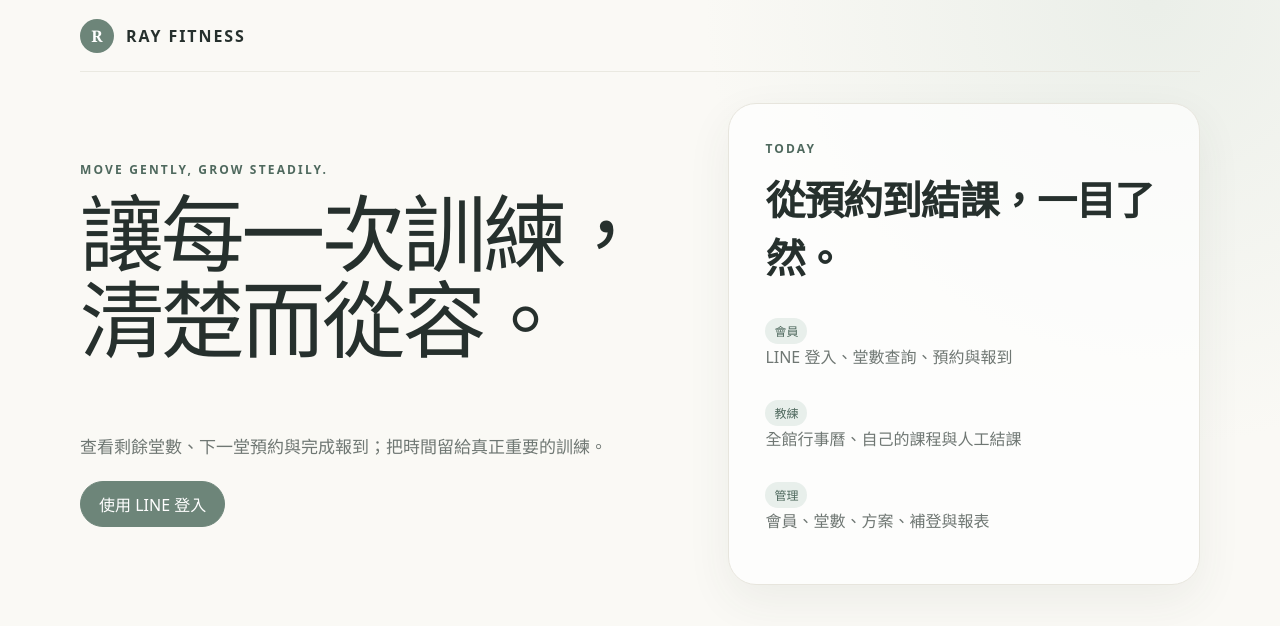
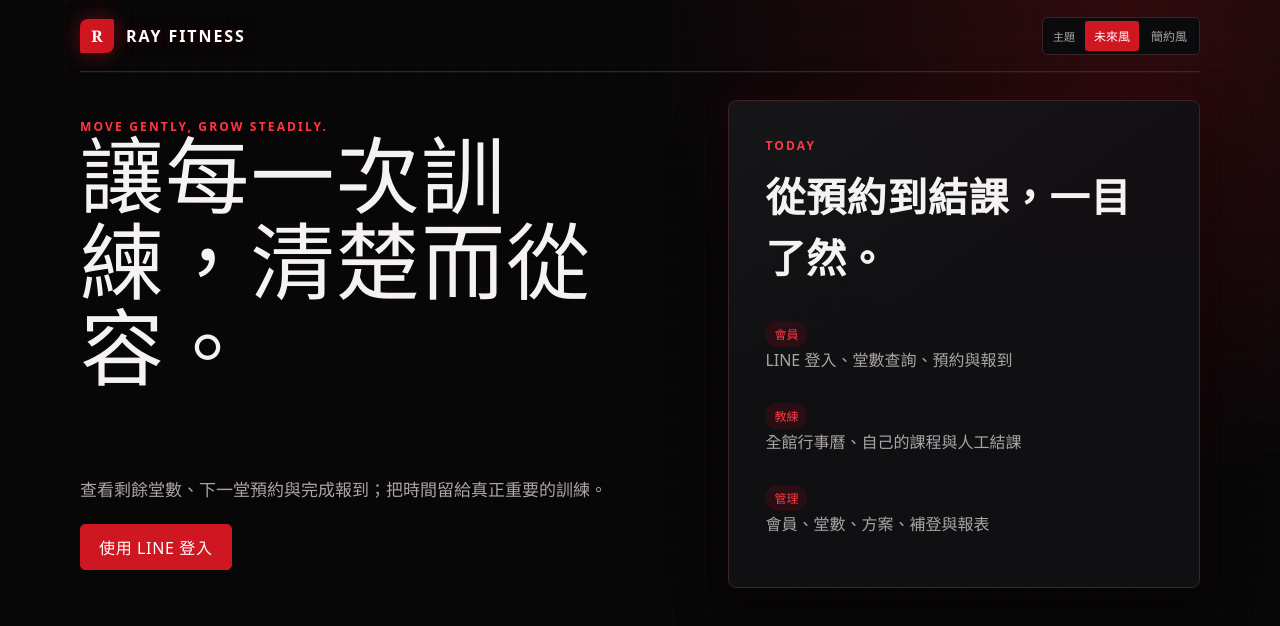
Before and after one commit to ap93505/gym-app, a Next.js app: page / in a window 1280 px wide. Shown: the top 626 px of the page. Built offline with nearby package versions, Linux system fonts and the light colour scheme; no server answers.

Commit message:
feat: 新增主題切換器組件以支持未來風與簡約風主題

```diff
--- a/src/app/globals.css
+++ b/src/app/globals.css
@@ -1,4 +1,51 @@
-:root {
+:root,
+html[data-theme="future"] {
+  color-scheme: dark;
+  --ink: #f5f2f3;
+  --muted: #aaa4a6;
+  --paper: #070708;
+  --surface: #111114;
+  --line: #3a2428;
+  --accent: #cf1722;
+  --accent-dark: #ff3742;
+  --accent-soft: #2b0e13;
+  --danger: #ff3b45;
+  --warning: #ffb54d;
+  --on-accent: #ffffff;
+  --body-glow: rgba(207, 23, 34, .2);
+  --glass: rgba(17, 17, 20, .9);
+  --input-bg: #0b0b0d;
+  --row-bg: #101013;
+  --nav-bg: rgba(12, 12, 14, .98);
+  --modal-header-bg: rgba(12, 12, 14, .97);
+  --backdrop: rgba(0, 0, 0, .76);
+  --chart-grid: rgba(255, 255, 255, .09);
+  --shadow: 0 18px 54px rgba(0, 0, 0, .48), 0 0 28px rgba(207, 23, 34, .08);
+  --card-shadow: 0 10px 34px rgba(0, 0, 0, .38);
+  --error-bg: #351014;
+  --gray-bg: #222226;
+  --gray-text: #c5c2c3;
+  --warn-bg: #35240d;
+  --scheduled-bg: #0b2736;
+  --scheduled-text: #79d1ff;
+  --checked-bg: #35240d;
+  --checked-text: #ffc766;
+  --completed-bg: #14251e;
+  --completed-text: #91c8ad;
+  --not-completed-bg: #351014;
+  --not-completed-text: #ff8790;
+  --cancelled-bg: #261b2a;
+  --cancelled-text: #d1a9df;
+  --credit-total-bg: #261b2a;
+  --credit-total-text: #d1a9df;
+  --credit-reserved-bg: #35240d;
+  --credit-reserved-text: #ffc766;
+  --credit-available-bg: #0b2736;
+  --credit-available-text: #79d1ff;
+}
+
+html[data-theme="minimal"] {
+  color-scheme: light;
   --ink: #26302d;
   --muted: #6f7773;
   --paper: #faf9f5;
@@ -9,7 +56,37 @@
   --accent-soft: #e8efeb;
   --danger: #a45151;
   --warning: #9a743d;
-  --shadow: 0 16px 45px rgba(55, 64, 60, 0.07);
+  --on-accent: #ffffff;
+  --body-glow: rgba(205, 219, 209, .34);
+  --glass: rgba(255, 255, 255, .72);
+  --input-bg: #ffffff;
+  --row-bg: #ffffff;
+  --nav-bg: rgba(255, 255, 255, .98);
+  --modal-header-bg: rgba(255, 255, 255, .96);
+  --backdrop: rgba(24, 31, 28, .48);
+  --chart-grid: rgba(231, 229, 221, .65);
+  --shadow: 0 16px 45px rgba(55, 64, 60, .07);
+  --card-shadow: 0 8px 30px rgba(55, 64, 60, .04);
+  --error-bg: #f8eaea;
+  --gray-bg: #ececea;
+  --gray-text: #686c69;
+  --warn-bg: #f7edda;
+  --scheduled-bg: #e2f0f8;
+  --scheduled-text: #326d8c;
+  --checked-bg: #fff0cf;
+  --checked-text: #8d641d;
+  --completed-bg: #e4ece8;
+  --completed-text: #52665e;
+  --not-completed-bg: #fae2e2;
+  --not-completed-text: #a73f3f;
+  --cancelled-bg: #eee7f1;
+  --cancelled-text: #6e5578;
+  --credit-total-bg: #eee7f1;
+  --credit-total-text: #6e5578;
+  --credit-reserved-bg: #fff0cf;
+  --credit-reserved-text: #8d641d;
+  --credit-available-bg: #e2f0f8;
+  --credit-available-text: #326d8c;
 }
 
 * { box-sizing: border-box; }
@@ -19,7 +96,7 @@ body {
   min-height: 100vh;
   font-family: "Noto Sans TC", "Yu Gothic", "PingFang TC", system-ui, sans-serif;
   background:
-    radial-gradient(circle at 90% 0%, rgba(205, 219, 209, .34), transparent 28rem),
+    radial-gradient(circle at 90% 0%, var(--body-glow), transparent 28rem),
     var(--paper);
   overflow-x: hidden;
 }
@@ -30,12 +107,12 @@ button { cursor: pointer; }
 .shell { width: min(1120px, calc(100% - 32px)); margin: 0 auto; }
 .site-header {
   min-height: 72px; display: flex; align-items: center; justify-content: space-between;
-  gap: 16px; border-bottom: 1px solid rgba(231, 229, 221, .8);
+  gap: 16px; border-bottom: 1px solid var(--line);
 }
 .brand { display: flex; align-items: center; gap: 12px; letter-spacing: .12em; font-weight: 700; }
 .brand-mark {
   width: 34px; height: 34px; display: grid; place-items: center; border-radius: 50%;
-  color: white; background: var(--accent); font-family: Georgia, serif; letter-spacing: 0;
+  color: var(--on-accent); background: var(--accent); font-family: Georgia, serif; letter-spacing: 0;
 }
 .staff-nav-row { position: relative; z-index: 20; display: flex; align-items: center; justify-content: flex-end; margin-left: auto; }
 .responsive-nav { position: relative; }
@@ -43,9 +120,14 @@ button { cursor: pointer; }
 .nav-menu a { padding: 9px 11px; border-radius: 999px; color: var(--muted); font-size: 14px; }
 .nav-menu a:hover { background: var(--accent-soft); color: var(--ink); }
 .nav-label { position: relative; display: inline-flex; align-items: center; }
-.nav-dot { position: absolute; width: 8px; height: 8px; right: -8px; top: -4px; border-radius: 50%; background: #d83f3f; box-shadow: 0 0 0 2px white; }
-.nav-toggle { display: none; width: 44px; height: 44px; padding: 11px; border: 1px solid var(--line); border-radius: 12px; background: white; }
+.nav-dot { position: absolute; width: 8px; height: 8px; right: -8px; top: -4px; border-radius: 50%; background: #ff3742; box-shadow: 0 0 0 2px var(--surface); }
+.nav-toggle { display: none; width: 44px; height: 44px; padding: 11px; border: 1px solid var(--line); border-radius: 12px; background: var(--surface); }
 .nav-toggle span { display: block; height: 2px; margin: 4px 0; border-radius: 2px; background: var(--ink); }
+.theme-nav-item { display: inline-flex; align-items: center; gap: 3px; padding: 3px; border: 1px solid var(--line); border-radius: 999px; background: var(--input-bg); }
+.theme-nav-label { padding: 0 7px; color: var(--muted); font-size: 11px; }
+.theme-option { min-height: 30px; padding: 5px 9px; border: 0; border-radius: 999px; background: transparent; color: var(--muted); font-size: 12px; }
+.theme-option[aria-pressed="true"] { background: var(--accent); color: var(--on-accent); }
+.theme-option:hover { color: var(--ink); }
 .main { padding: 48px 0 72px; }
 .hero { min-height: 68vh; display: grid; grid-template-columns: 1.1fr .9fr; align-items: center; gap: 72px; }
 .eyebrow { color: var(--accent-dark); letter-spacing: .18em; text-transform: uppercase; font-size: 12px; font-weight: 700; }
@@ -54,10 +136,10 @@ h1 { font-family: Georgia, "Noto Serif TC", serif; font-size: clamp(42px, 7vw, 8
 h2 { font-size: clamp(26px, 4vw, 40px); font-weight: 600; letter-spacing: -.03em; }
 h3 { font-size: 18px; }
 .lead { max-width: 570px; color: var(--muted); font-size: 17px; line-height: 1.9; }
-.hero-card { padding: 36px; border: 1px solid var(--line); border-radius: 28px; background: rgba(255,255,255,.72); box-shadow: var(--shadow); }
+.hero-card { padding: 36px; border: 1px solid var(--line); border-radius: 28px; background: var(--glass); box-shadow: var(--shadow); }
 .button {
   min-height: 44px; display: inline-flex; align-items: center; justify-content: center; gap: 8px;
-  padding: 10px 18px; border: 1px solid var(--accent); border-radius: 999px; background: var(--accent); color: white;
+  padding: 10px 18px; border: 1px solid var(--accent); border-radius: 999px; background: var(--accent); color: var(--on-accent);
 }
 .button:hover { background: var(--accent-dark); }
 .button.secondary { background: transparent; color: var(--accent-dark); }
@@ -68,7 +150,7 @@ h3 { font-size: 18px; }
 .form-actions { display: flex; flex-wrap: wrap; justify-content: flex-end; gap: 10px; align-items: center; }
 .modal-body .actions { justify-content: flex-end; }
 .grid { display: grid; grid-template-columns: repeat(12, 1fr); gap: 18px; }
-.card { min-width: 0; background: var(--surface); border: 1px solid var(--line); border-radius: 18px; padding: 24px; box-shadow: 0 8px 30px rgba(55,64,60,.04); }
+.card { min-width: 0; background: var(--surface); border: 1px solid var(--line); border-radius: 18px; padding: 24px; box-shadow: var(--card-shadow); }
 .card.span-3 { grid-column: span 3; }
 .card.span-4 { grid-column: span 4; }
 .card.span-6 { grid-column: span 6; }
@@ -81,39 +163,40 @@ h3 { font-size: 18px; }
 .page-heading h1 { font-family: inherit; font-size: 36px; font-weight: 600; letter-spacing: -.03em; margin-bottom: 4px; }
 .field { display: flex; flex-flow: column; gap: 8px; }
 .field label { font-size: 13px; color: var(--muted); }
+.field-hint { font-size: 12px; }
 .input {
   width: 100%; min-height: 44px; border: 1px solid var(--line); border-radius: 10px;
-  padding: 10px 12px; background: white; color: var(--ink); outline: none;
+  padding: 10px 12px; background: var(--input-bg); color: var(--ink); outline: none;
 }
 .input:focus { border-color: var(--accent); box-shadow: 0 0 0 3px var(--accent-soft); }
 textarea.input { min-height: 88px; resize: vertical; }
 .form-grid { display: grid; grid-template-columns: repeat(2, minmax(0, 1fr)); gap: 16px; margin-bottom: 10px; }
 .notice { padding: 12px 14px; border-radius: 10px; background: var(--accent-soft); color: var(--accent-dark); }
-.notice.error { background: #f8eaea; color: var(--danger); }
+.notice.error { background: var(--error-bg); color: var(--danger); }
 .badge { display: inline-flex; padding: 4px 9px; border-radius: 999px; background: var(--accent-soft); color: var(--accent-dark); font-size: 12px; }
-.badge.gray { background: #ececea; color: #686c69; }
-.badge.warn { background: #f7edda; color: var(--warning); }
-.badge.status-scheduled { background: #e2f0f8; color: #326d8c; }
-.badge.status-checked_in { background: #fff0cf; color: #8d641d; }
-.badge.status-completed { background: #e4ece8; color: #52665e; }
-.badge.status-not_completed { background: #fae2e2; color: #a73f3f; }
-.badge.status-cancelled { background: #eee7f1; color: #6e5578; }
+.badge.gray { background: var(--gray-bg); color: var(--gray-text); }
+.badge.warn { background: var(--warn-bg); color: var(--warning); }
+.badge.status-scheduled { background: var(--scheduled-bg); color: var(--scheduled-text); }
+.badge.status-checked_in { background: var(--checked-bg); color: var(--checked-text); }
+.badge.status-completed { background: var(--completed-bg); color: var(--completed-text); }
+.badge.status-not_completed { background: var(--not-completed-bg); color: var(--not-completed-text); }
+.badge.status-cancelled { background: var(--cancelled-bg); color: var(--cancelled-text); }
 .credit-badges, .role-badges { display: flex; flex-wrap: wrap; gap: 7px; }
 .role-badges { margin: 16px 0; }
-.badge.credit-total { background: #eee7f1; color: #6e5578; }
-.badge.credit-reserved { background: #fff0cf; color: #8d641d; }
-.badge.credit-available { background: #e2f0f8; color: #326d8c; }
+.badge.credit-total { background: var(--credit-total-bg); color: var(--credit-total-text); }
+.badge.credit-reserved { background: var(--credit-reserved-bg); color: var(--credit-reserved-text); }
+.badge.credit-available { background: var(--credit-available-bg); color: var(--credit-available-text); }
 .table-wrap { overflow-x: auto; }
 table { width: 100%; border-collapse: collapse; }
 th, td { padding: 13px 10px; border-bottom: 1px solid var(--line); text-align: left; vertical-align: middle; }
 th { color: var(--muted); font-size: 12px; font-weight: 600; }
 .session-list { display: grid; gap: 10px; }
-.session-row { display: grid; grid-template-columns: 150px 1fr auto; gap: 18px; align-items: center; padding: 16px; border: 1px solid var(--line); border-radius: 14px; background: white; }
+.session-row { display: grid; grid-template-columns: 150px 1fr auto; gap: 18px; align-items: center; padding: 16px; border: 1px solid var(--line); border-radius: 14px; background: var(--row-bg); }
 .session-row.status-completed, .session-row.status-cancelled, .session-row.status-not_completed { opacity: .7; }
 
 .modal-backdrop {
   position: fixed; inset: 0; z-index: 100; display: grid; place-items: center;
-  padding: 18px; background: rgba(24, 31, 28, .48); backdrop-filter: blur(4px);
+  padding: 18px; background: var(--backdrop); backdrop-filter: blur(4px);
 }
 .modal-panel {
   width: min(560px, 100%); max-height: calc(100vh - 36px); overflow: auto;
@@ -122,7 +205,7 @@ th { color: var(--muted); font-size: 12px; font-weight: 600; }
 .modal-panel.wide { width: min(820px, 100%); }
 .modal-header {
   position: sticky; top: 0; z-index: 1; display: flex; align-items: center; justify-content: space-between;
-  padding: 20px 22px; border-bottom: 1px solid var(--line); background: rgba(255,255,255,.96);
+  padding: 20px 22px; border-bottom: 1px solid var(--line); background: var(--modal-header-bg);
 }
 .modal-header h2 { margin: 0; font-size: 22px; }
 .modal-body { padding: 22px; }
@@ -138,7 +221,7 @@ th { color: var(--muted); font-size: 12px; font-weight: 600; }
 }
 .draggable-pair:active { cursor: grabbing; }
 .calendar-card { min-width: 0; }
-.fc { --fc-border-color: var(--line); --fc-button-bg-color: var(--accent); --fc-button-border-color: var(--accent); --fc-button-hover-bg-color: var(--accent-dark); --fc-button-hover-border-color: var(--accent-dark); }
+.fc { --fc-page-bg-color: var(--surface); --fc-neutral-bg-color: var(--accent-soft); --fc-border-color: var(--line); --fc-button-bg-color: var(--accent); --fc-button-border-color: var(--accent); --fc-button-hover-bg-color: var(--accent-dark); --fc-button-hover-border-color: var(--accent-dark); --fc-button-active-bg-color: var(--accent-dark); --fc-button-active-border-color: var(--accent-dark); --fc-list-event-hover-bg-color: var(--accent-soft); }
 .fc .fc-toolbar-title { font-size: 20px; }
 .fc .fc-timegrid-slot { height: 3.6em; }
 .fc .fc-event { border-color: var(--accent); border-width: 0.5px; border-style: solid; border-radius: 7px; padding: 2px 4px; cursor: pointer; }
@@ -162,7 +245,7 @@ th { color: var(--muted); font-size: 12px; font-weight: 600; }
 .stacked-chart { min-height: 280px; display: flex; align-items: stretch; gap: 20px; overflow-x: auto; padding: 18px 8px 4px; border-bottom: 1px solid var(--line); }
 .chart-column { flex: 1 0 76px; min-width: 76px; display: grid; grid-template-rows: 22px 210px auto; gap: 7px; text-align: center; }
 .chart-value { color: var(--muted); font-size: 12px; }
-.chart-track { display: flex; align-items: end; justify-content: center; border-bottom: 1px solid var(--line); background: repeating-linear-gradient(to top, transparent 0, transparent 51px, rgba(231,229,221,.65) 52px); }
+.chart-track { display: flex; align-items: end; justify-content: center; border-bottom: 1px solid var(--line); background: repeating-linear-gradient(to top, transparent 0, transparent 51px, var(--chart-grid) 52px); }
 .chart-stack { width: min(48px, 70%); min-height: 2px; display: flex; flex-direction: column-reverse; overflow: hidden; border-radius: 7px 7px 0 0; }
 .chart-segment { min-height: 0; }
 .chart-segment.completed { background: #71817a; }
@@ -172,17 +255,58 @@ th { color: var(--muted); font-size: 12px; font-weight: 600; }
 .report-total { background: var(--accent-soft); }
 .report-total td { border-bottom: 0; }
 
+html[data-theme="future"] body {
+  background:
+    linear-gradient(rgba(207, 23, 34, .035) 1px, transparent 1px),
+    linear-gradient(90deg, rgba(207, 23, 34, .035) 1px, transparent 1px),
+    radial-gradient(circle at 88% 2%, var(--body-glow), transparent 30rem),
+    var(--paper);
+  background-size: 32px 32px, 32px 32px, auto, auto;
+}
+html[data-theme="future"] .site-header { border-bottom-color: rgba(207, 23, 34, .48); box-shadow: 0 1px 0 rgba(255, 255, 255, .03); }
+html[data-theme="future"] .brand { color: #fff; text-shadow: 0 0 18px rgba(207, 23, 34, .34); }
+html[data-theme="future"] .brand-mark { border-radius: 8px 2px 8px 2px; box-shadow: 0 0 20px rgba(207, 23, 34, .48); }
+html[data-theme="future"] h1,
+html[data-theme="future"] h2,
+html[data-theme="future"] h3 { font-family: "Arial Narrow", "Noto Sans TC", "Yu Gothic", sans-serif; letter-spacing: .015em; }
+html[data-theme="future"] .page-heading h1 { color: #fff; text-shadow: 0 0 24px rgba(207, 23, 34, .3); }
+html[data-theme="future"] .metric { color: #fff; text-shadow: 0 0 22px rgba(207, 23, 34, .45); }
+html[data-theme="future"] .card,
+html[data-theme="future"] .hero-card,
+html[data-theme="future"] .modal-panel { border-radius: 8px; background-image: linear-gradient(145deg, rgba(255,255,255,.025), transparent 42%); }
+html[data-theme="future"] .card:hover { border-color: rgba(207, 23, 34, .5); }
+html[data-theme="future"] .button { border-radius: 5px; letter-spacing: .04em; }
+html[data-theme="future"] .button.secondary { border-color: #6f1b22; }
+html[data-theme="future"] .input { border-radius: 4px; }
+html[data-theme="future"] .nav-menu a { border-radius: 4px; }
+html[data-theme="future"] .nav-menu a:hover { box-shadow: inset 3px 0 0 var(--accent); }
+html[data-theme="future"] .theme-nav-item { border-radius: 5px; }
+html[data-theme="future"] .theme-option { border-radius: 3px; }
+html[data-theme="future"] .draggable-pair { border-color: var(--accent); box-shadow: inset 3px 0 0 var(--accent); }
+html[data-theme="future"] tbody tr:hover { background: rgba(207, 23, 34, .045); }
+html[data-theme="future"] .fc .fc-toolbar-title { color: #fff; text-shadow: 0 0 16px rgba(207, 23, 34, .32); }
+html[data-theme="future"] .fc .fc-scrollgrid { background: rgba(8, 8, 10, .58); }
+html[data-theme="future"] .fc .fc-col-header-cell { background: rgba(207, 23, 34, .08); }
+
 @media (max-width: 980px) {
   .staff-nav-row { min-height: 0; height: auto; margin-left: auto; }
   .nav-toggle { display: block; }
   .nav-menu {
     position: absolute; z-index: 30; right: 0; top: calc(100% + 8px); width: min(280px, calc(100vw - 24px));
-    display: none; padding: 10px; border: 1px solid var(--line); border-radius: 16px; background: rgba(255,255,255,.98);
+    display: none; padding: 10px; border: 1px solid var(--line); border-radius: 16px; background: var(--nav-bg);
     box-shadow: var(--shadow);
   }
   .nav-menu.is-open { display: grid; }
+  .nav-menu.public-theme-nav {
+    position: static; width: auto; display: flex; padding: 0; border: 0;
+    background: transparent; box-shadow: none;
+  }
+  .public-theme-nav .theme-nav-item { width: auto; }
+  .public-theme-nav .theme-nav-label { display: none; }
   .nav-menu a { width: 100%; padding: 12px 14px; }
   .nav-menu form, .nav-menu form .button { width: 100%; }
+  .theme-nav-item { width: 100%; justify-content: flex-end; }
+  .theme-nav-label { margin-right: auto; }
 }
 
 @media (max-width: 760px) {
--- a/src/app/layout.tsx
+++ b/src/app/layout.tsx
@@ -8,7 +8,10 @@ export const metadata: Metadata = {
 
 export default function RootLayout({ children }: Readonly<{ children: React.ReactNode }>) {
   return (
-    <html lang="zh-Hant">
+    <html lang="zh-Hant" data-theme="future" suppressHydrationWarning>
+      <head>
+        <script dangerouslySetInnerHTML={{ __html: `try{const theme=localStorage.getItem("ray-theme");if(theme==="minimal"||theme==="future")document.documentElement.dataset.theme=theme}catch{}` }} />
+      </head>
       <body>
         <div className="shell">
           {children}
--- a/src/components/BookingDateTimePicker.tsx
+++ b/src/components/BookingDateTimePicker.tsx
@@ -2,7 +2,7 @@
 
 const hours = Array.from({ length: 12 }, (_, index) => index + 10);
 
-export function BookingDateTimePicker({ value, onChange }: { value: string; onChange: (value: string) => void }) {
+export function BookingDateTimePicker({ value, onChange, minDate }: { value: string; onChange: (value: string) => void; minDate?: string }) {
   const [date = "", time = "10:00"] = value.split("T");
   const update = (nextDate: string, nextTime: string) => onChange(`${nextDate}T${nextTime}`);
 
@@ -12,6 +12,7 @@ export function BookingDateTimePicker({ value, onChange }: { value: string; onCh
         className="input"
         type="date"
         aria-label="課程日期"
+        min={minDate}
         value={date}
         onChange={(event) => update(event.target.value, time)}
         required
--- a/src/components/ResponsiveNav.tsx
+++ b/src/components/ResponsiveNav.tsx
@@ -2,6 +2,7 @@
 
 import Link from "next/link";
 import { useState } from "react";
+import { ThemeSwitcher } from "./ThemeSwitcher";
 
 type NavItem = { href: string; label: string; dot?: boolean };
 
@@ -27,6 +28,7 @@ export function ResponsiveNav({ items, showLogout = false }: { items: NavItem[];
             <span className="nav-label">{item.label}{item.dot && <span className="nav-dot" aria-label="有待確認課程" />}</span>
           </Link>
         ))}
+        <ThemeSwitcher />
         {showLogout && (
           <form action="/api/auth/logout" method="post">
             <button className="button secondary small">登出</button>
--- a/src/components/SiteHeader.tsx
+++ b/src/components/SiteHeader.tsx
@@ -1,4 +1,5 @@
 import Link from "next/link";
+import { ThemeSwitcher } from "./ThemeSwitcher";
 
 export function SiteHeader({ navigation }: { navigation?: React.ReactNode }) {
   return (
@@ -7,7 +8,13 @@ export function SiteHeader({ navigation }: { navigation?: React.ReactNode }) {
         <span className="brand-mark">R</span>
         <span>RAY FITNESS</span>
       </Link>
-      {navigation && <div className="staff-nav-row">{navigation}</div>}
+      <div className="staff-nav-row">
+        {navigation ?? (
+          <nav className="nav-menu public-theme-nav" aria-label="主題選單">
+            <ThemeSwitcher />
+          </nav>
+        )}
+      </div>
     </header>
   );
 }
--- /dev/null
+++ b/src/components/ThemeSwitcher.tsx
@@ -0,0 +1,37 @@
+"use client";
+
+import { useSyncExternalStore } from "react";
+
+type Theme = "future" | "minimal";
+const THEME_EVENT = "ray-theme-change";
+
+function getTheme(): Theme {
+  return document.documentElement.dataset.theme === "minimal" ? "minimal" : "future";
+}
+
+function subscribe(callback: () => void) {
+  window.addEventListener(THEME_EVENT, callback);
+  window.addEventListener("storage", callback);
+  return () => {
+    window.removeEventListener(THEME_EVENT, callback);
+    window.removeEventListener("storage", callback);
+  };
+}
+
+function setTheme(theme: Theme) {
+  document.documentElement.dataset.theme = theme;
+  localStorage.setItem("ray-theme", theme);
+  window.dispatchEvent(new Event(THEME_EVENT));
+}
+
+export function ThemeSwitcher() {
+  const theme = useSyncExternalStore(subscribe, getTheme, () => "future" as Theme);
+
+  return (
+    <div className="theme-nav-item" role="group" aria-label="主題">
+      <span className="theme-nav-label">主題</span>
+      <button type="button" className="theme-option" aria-pressed={theme === "future"} onClick={() => setTheme("future")}>未來風</button>
+      <button type="button" className="theme-option" aria-pressed={theme === "minimal"} onClick={() => setTheme("minimal")}>簡約風</button>
+    </div>
+  );
+}
--- a/src/lib/services/sessions.ts
+++ b/src/lib/services/sessions.ts
@@ -14,6 +14,15 @@ function assertBookableStart(start: Date) {
   const taipeiHour = (start.getUTCHours() + 8) % 24;
   assert(start.getUTCMinutes() === 0 && start.getUTCSeconds() === 0, "課程必須從整點開始");
   assert(taipeiHour >= 10 && taipeiHour < 22, "可預約時段為上午 10 點至晚上 10 點");
+}
+
+function taipeiDateKey(date: Date) {
+  return new Date(date.getTime() + 8 * 60 * 60 * 1000).toISOString().slice(0, 10);
+}
+
+function assertCreateDate(principal: SessionPrincipal, start: Date) {
+  if (principal.roles.includes("admin")) return;
+  assert(taipeiDateKey(start) >= taipeiDateKey(new Date()), "只能建立今天或之後的課程");
 }
 
 function slotId(start: Date) {
@@ -58,7 +67,7 @@ export type CreateSessionsInput = {
 export async function createSessions(principal: SessionPrincipal, input: CreateSessionsInput) {
   assertBookableStart(input.startAt);
   ensureCanManageCoach(principal, input.coachId);
-  assert(input.startAt.getTime() > Date.now(), "只能建立未來的課程");
+  assertCreateDate(principal, input.startAt);
   const occurrences = generateOccurrences(input.startAt, input.recurrence);
   const seriesRef = occurrences.length > 1 ? db.collection("recurrenceSeries").doc() : null;
   const sessionRefs = occurrences.map(() => db.collection("sessions").doc());
```
Also changed, not shown: src/components/StaffCalendarV2.tsx (+6 -1 lines), 1 other file (tests, documents, lock files or other folders).
